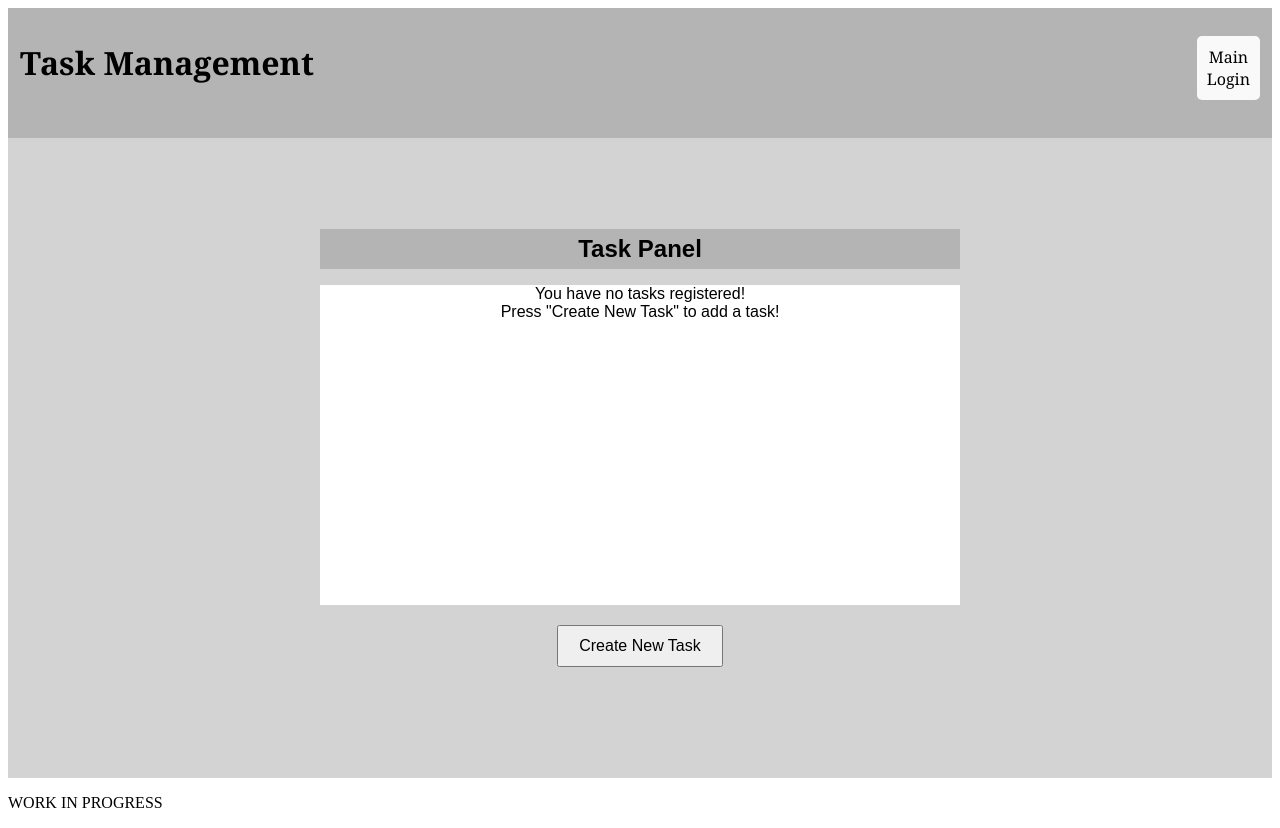
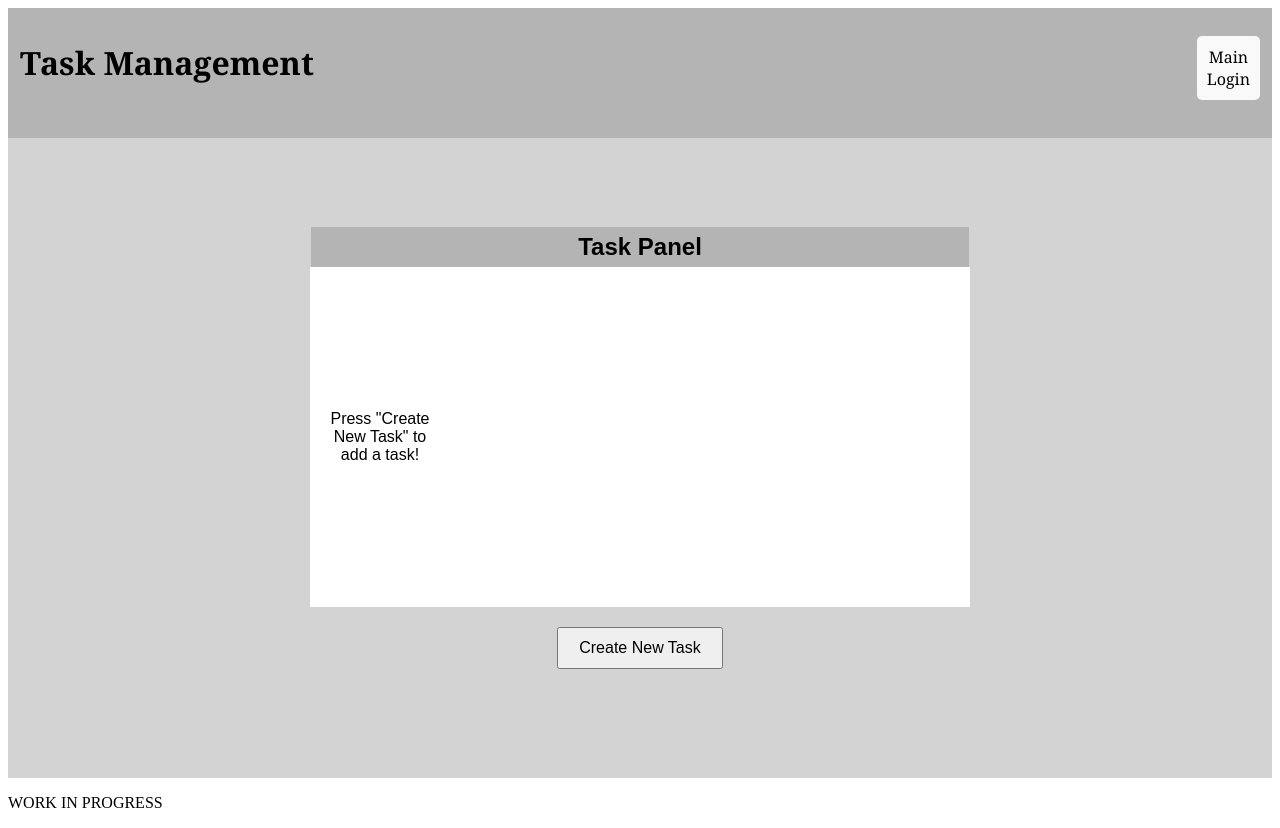
Before and after one commit to JacobJeffords/Task_Management_Database_Project3, a React (Create React App) app in the folder frontend/: page / in a window 1280 px wide. Built offline with nearby package versions, Linux system fonts and the light colour scheme.

Commit message:
Additional changes

```diff
--- a/frontend/src/components/Home.js
+++ b/frontend/src/components/Home.js
@@ -13,6 +13,8 @@ function Main() {
   const [tasks, setTasks] = useState([]);
   const [selectedTask, setSelectedTask] = useState(null);
 
+  const maxTasks = 24;
+
   function OpenTaskWindow() {
     document.getElementById('taskWindow').showModal();
   }
@@ -22,6 +24,11 @@ function Main() {
   }
 
   function handleSubmitTask() {
+    if (tasks.length >= maxTasks) {
+      alert(`You can only log up to ${maxTasks} tasks.`);
+      return;
+    }
+
     const newTask = {
       name: taskName,
       details: taskDetails,
@@ -54,6 +61,12 @@ function Main() {
     setSelectedTask(null);
   }
 
+  function handleDeleteTask() {
+    const updatedTasks = tasks.filter(task => task !== selectedTask);
+    setTasks(updatedTasks);
+    closeTaskPopup();
+  }
+
   return (
     <div id="mainContainer">
       <main>
@@ -63,9 +76,9 @@ function Main() {
           </div>
           <div id="taskStoragePanel">
             {tasks.length === 0 ? (
-              <p>You have no tasks registered! <br></br>
-              Press "Create New Task" to add a task!
-              </p>
+              <div id="taskStoragePanelInstruction">
+                <p>Press "Create New Task" to add a task!</p>
+              </div>
             ) : (
               tasks.map((task, index) => (
                 <button
@@ -94,7 +107,7 @@ function Main() {
               value={taskName}
               onChange={(e) => setTaskName(e.target.value.slice(0, 50))}
               placeholder="Enter task name"
-              maxLength={16}
+              maxLength={8}
             />
 
             <p>Task Details:</p>
@@ -119,12 +132,12 @@ function Main() {
             <input
               type="date"
               value={taskDate}
-              onChange={(e) => setTaskDate(e.target.value)}
+              onChange={(e) => setTaskDate(e.target.value.slice(0, 50))}
             />
             <input
               type="time"
               value={taskTime}
-              onChange={(e) => setTaskTime(e.target.value)}
+              onChange={(e) => setTaskTime(e.target.value.slice(0, 50))}
             />
 
             <p>Task Due Date:</p>
@@ -155,7 +168,10 @@ function Main() {
                 <p>
                   Due Date: {selectedTask.dueDate} {selectedTask.dueTime}
                 </p>
-                <button onClick={closeTaskPopup}>Close</button>
+                <div id="taskPopupButtons">
+                  <button onClick={closeTaskPopup}>Close</button>
+                  <button onClick={handleDeleteTask}>Delete</button>
+                </div>
               </div>
             )}
           </dialog>
--- a/frontend/src/components/index.css
+++ b/frontend/src/components/index.css
@@ -49,11 +49,15 @@ button#createTask {
   margin: 20px auto;
 }
 
+#taskPopupButtons {
+  display: flex;
+}
+
 #taskStorageHeader {
   background-color: rgb(180, 180, 180);
   height: 5vh;
   margin: 0 auto;
-  width: 80vh;
+  width: 82.2vh;
 
   display: flex;
   justify-content: center;
@@ -66,6 +70,16 @@ button#createTask {
   height: 40vh;
   margin-top: 0;
   width: 80vh;
+  display: grid;
+  grid-template-columns: repeat(auto-fill, minmax(100px, 1fr)); /* Sourced this line from ChatGPT. */
+  gap: 10px;
+  padding: 10px;
+}
+
+#taskStoragePanelInstruction {
+  display: flex;
+  justify-content: center;
+  align-items: center;
 }
 
 .login-container {
```
